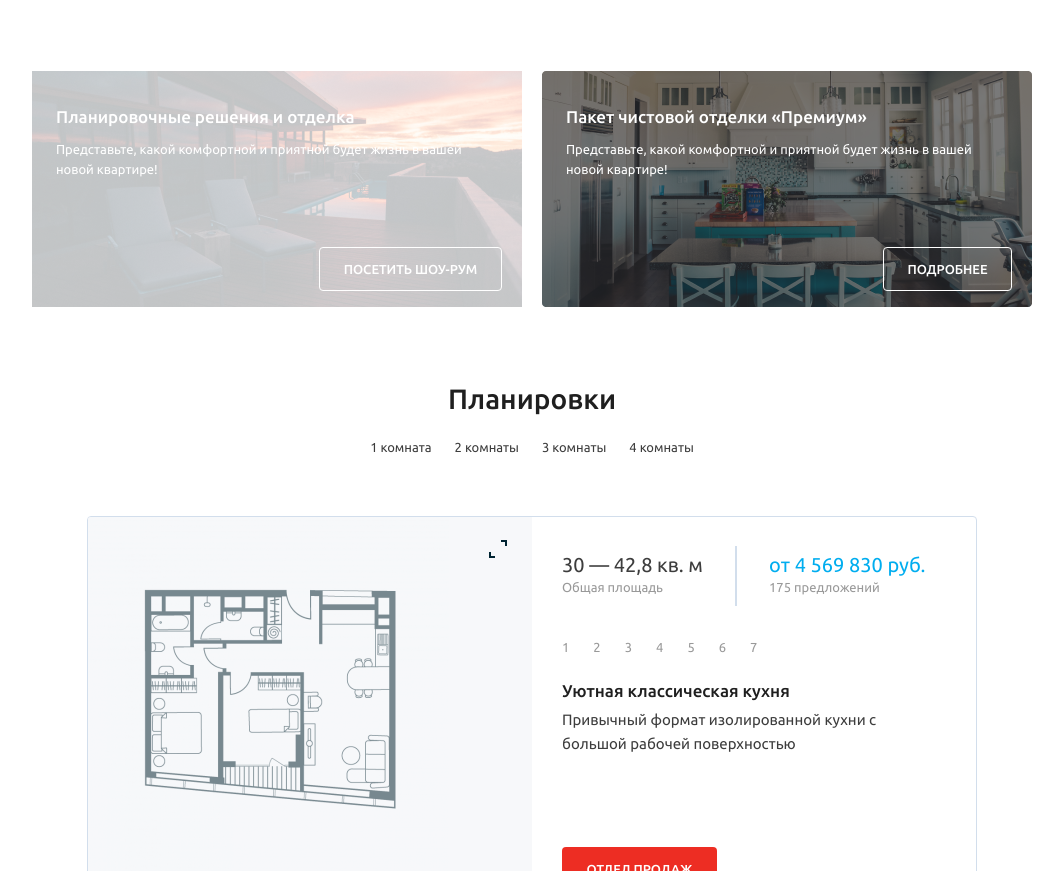
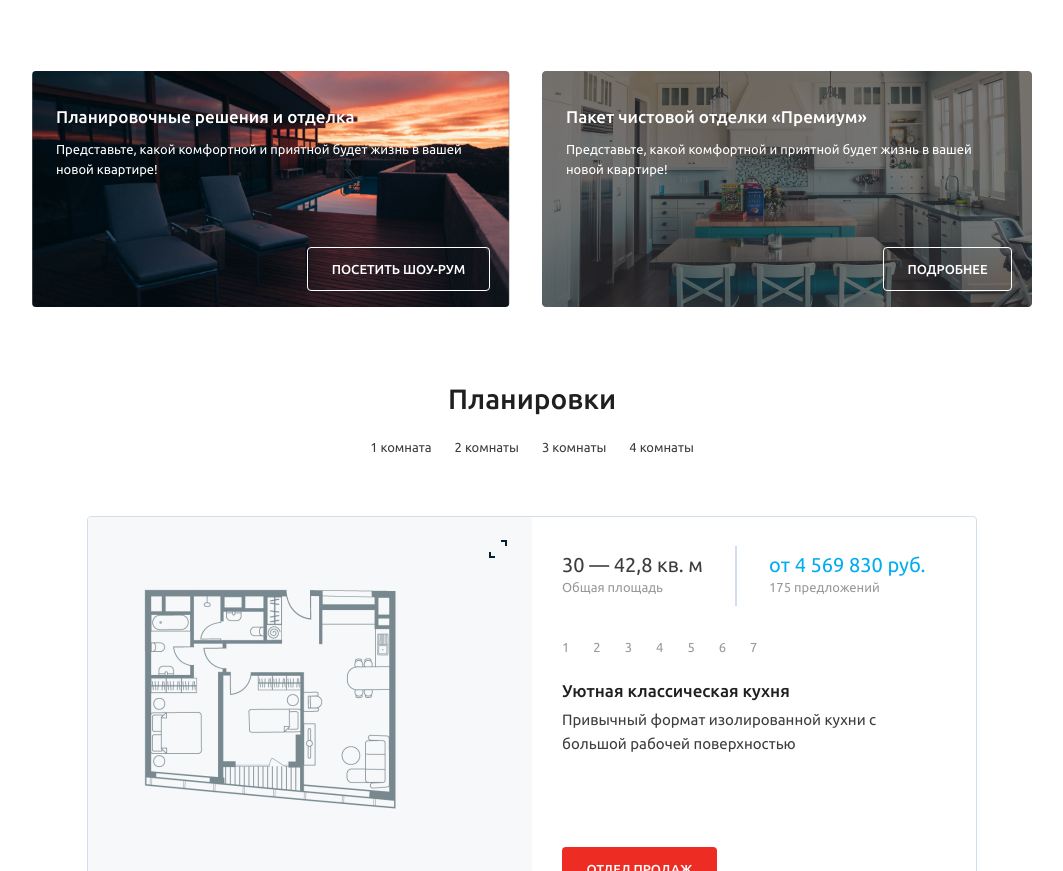
Before and after one commit to Kubik-Kz/black-river, a plain HTML site: page index.html in a window 1280 px wide. Shown: the part 2852-3723 px from the top of the page, without its empty margins (108-1171 px from the left). Drawn offline with nearby package versions, Linux system fonts and the light colour scheme; files whose address does not match are found by name.

Commit message:
Add files via upload

```diff
--- a/index.html
+++ b/index.html
@@ -286,7 +286,7 @@
     <div class="container-main">
         <div class="flex--more__blocks">
             <div class="block--more--1">
-             <div class="block--more--img1"><img src="img/img2.png" alt=""></div>
+             <div class="block--more--img1"><img src="img/bg.png" alt=""></div>
              <div class="block--content--more">
              <div>Планировочные решения и отделка</div>
              <p>Представьте, какой комфортной и приятной будет жизнь в вашей новой квартире!</p>
```
Also changed, not shown: img/bg.png (added).
